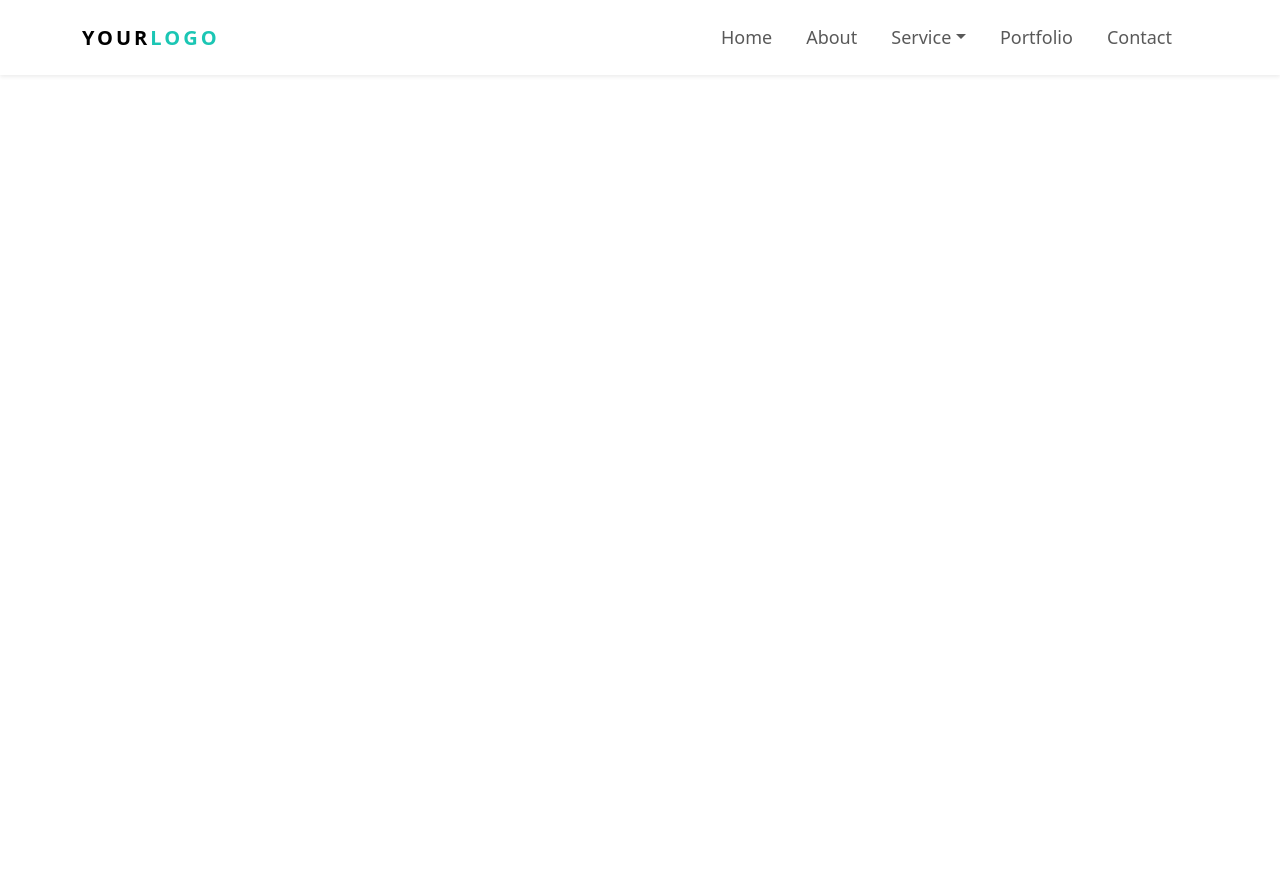
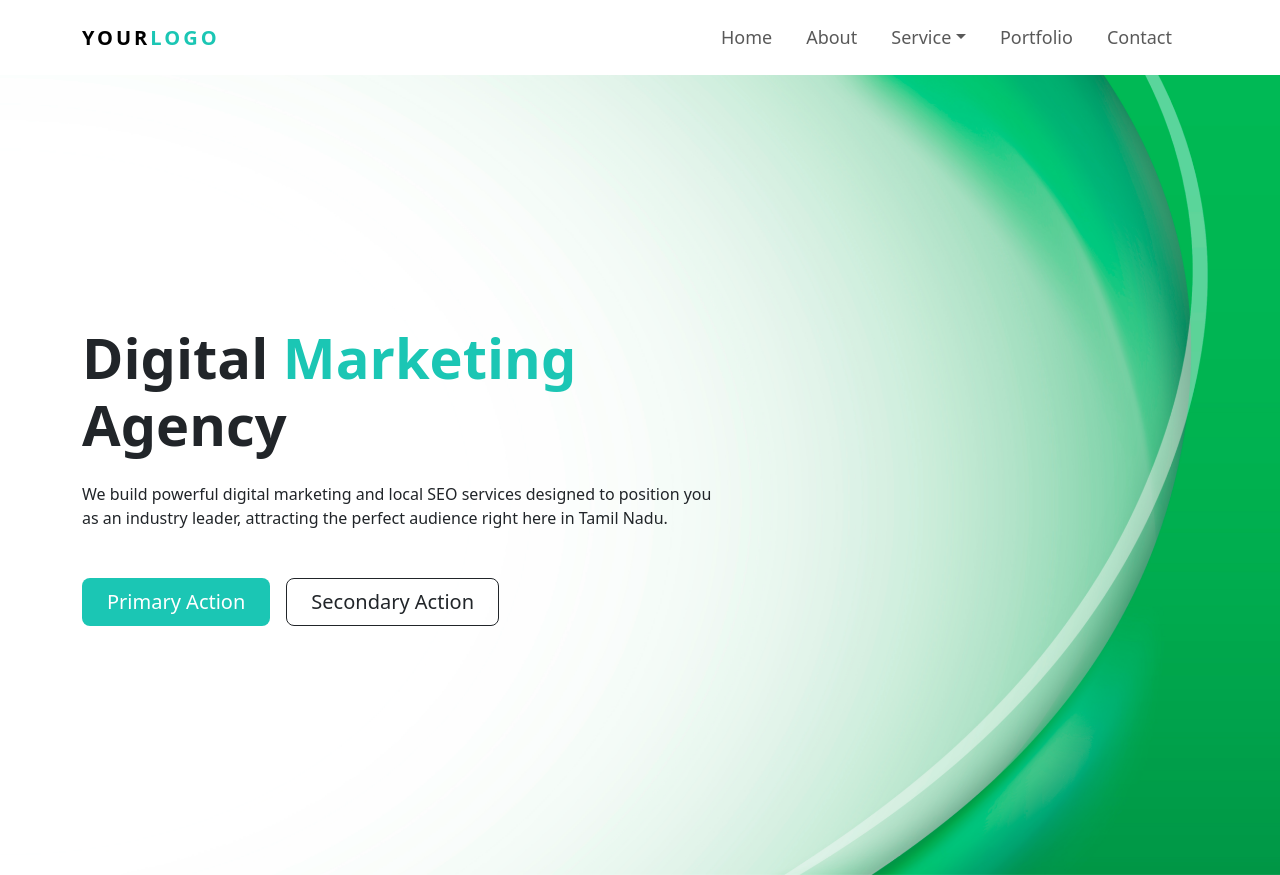
Before and after one commit to pradeebaakairatechnologies-cyber/Template, a plain HTML site: page index.html in a window 1280 px wide. Before the commit the page ends 800 px from the top, so only its background shows below. Drawn offline with nearby package versions, Linux system fonts and the light colour scheme.

Commit message:
added herosection

```diff
--- a/index.html
+++ b/index.html
@@ -41,6 +41,44 @@
             border:none !important;
             box-shadow:none !important;
         }
+
+            .hero {
+      height: 100vh;
+      background: url('assets/images/green.jpg') center/cover no-repeat;
+      position: relative;
+      display: flex;
+      align-items: center;
+      color: #fff;
+    }
+
+    .hero::before {
+      content: "";
+      position: absolute;
+      inset: 0;
+      color:black;
+    }
+
+    .hero-content {
+      position: relative;
+      z-index: 2;
+      max-width: 650px;
+    }
+
+    html {
+      scroll-behavior: smooth; /* Smooth scroll */
+    }
+    .btn-green{
+      background: #1BC6B4;
+      color:white;
+    }
+    .btn-green:hover{
+      background: rgb(255, 255, 255);
+      color:#1BC6B4;
+      border:1px solid black;
+    }
+    .head-text{
+       color:#1BC6B4;
+    }
     </style>
 </head>
 <body>
@@ -93,13 +131,29 @@
     </div>
   </div>
 </nav>
-<!-- HEADER END -->
+<!-- HERO SECTION -->
+  <section class="hero d-flex">
+    <div class="container">
+      <div class="hero-content" data-aos="fade-up" data-aos-duration="1000">
+        <h1 class="display-4 fw-bold text-dark mb-4">Digital <span class="head-text">Marketing</span> Agency</h1>
+        <p class="mt-3 text-dark mb-5">
+                      We build powerful digital marketing and local SEO services designed to position you as an industry leader, attracting the perfect audience right here in Tamil Nadu.
+        </p>
 
-<!-- AOS JS -->
-<script src="https://cdnjs.cloudflare.com/ajax/libs/aos/2.3.4/aos.js"></script>
-<script>AOS.init();</script>
+        <div class="mt-4 d-flex gap-3">
+          <a href="#section1" class="btn btn-green btn-lg px-4">Primary Action</a>
+          <a href="#section2" class="btn btn-outline-dark btn-lg px-4">Secondary Action</a>
+        </div>
+      </div>
+    </div>
+  </section>
 
-<!-- Bootstrap JS -->
-<script src="https://cdn.jsdelivr.net/npm/bootstrap@5.3.3/dist/js/bootstrap.bundle.min.js"></script>
+
+  <!-- Scripts -->
+  <script src="https://cdn.jsdelivr.net/npm/bootstrap@5.3.2/dist/js/bootstrap.bundle.min.js"></script>
+  <script src="https://unpkg.com/aos@2.3.1/dist/aos.js"></script>
+  <script>
+    AOS.init();
+  </script>
 </body>
 </html>
```
Also changed, not shown: assets/images/green.jpg (added).
